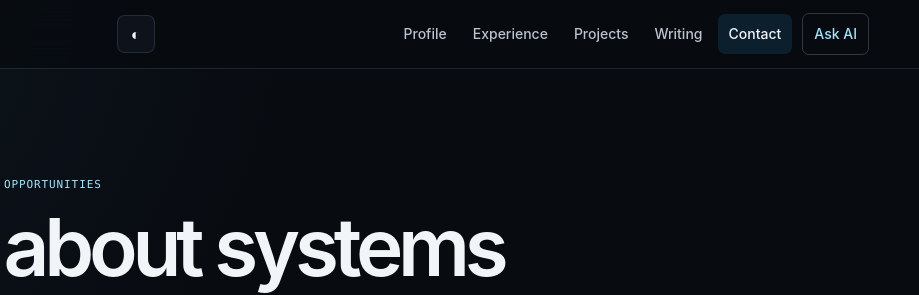
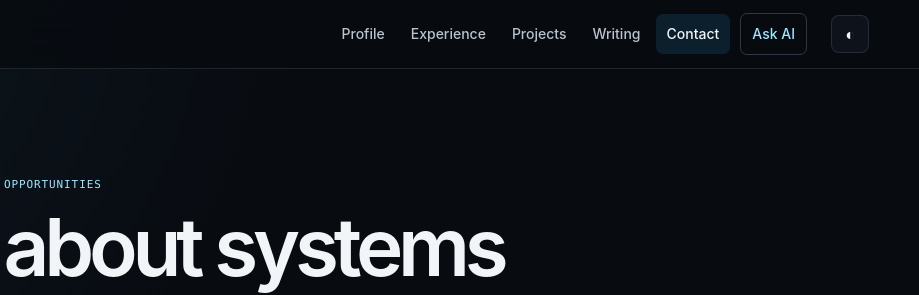
Before and after one commit to chintanpuggalok/chintanpuggalok, an Astro site: page /contact in a window 1280 px wide. Shown: the top 295 px of the page, 361-1280 px from the left. Built offline with nearby package versions, Linux system fonts and the light colour scheme; Astro itself is replaced by a stand-in of ours.

Commit message:
Align portfolio theme toggle in header

```diff
--- a/src/layouts/BaseLayout.astro
+++ b/src/layouts/BaseLayout.astro
@@ -130,10 +130,6 @@ const structuredData = type === "article"
             <span class="brand-mark">CP</span>
             <span><strong>{identity.name}</strong><small>backend systems engineer</small></span>
           </a>
-          <button id="site-theme" class="mobile-nav-toggle" style="display:grid" type="button" aria-label="Toggle light or dark theme">◐</button>
-          <button class="mobile-nav-toggle" type="button" aria-label="Toggle navigation" aria-expanded="false" aria-controls="site-navigation">
-            <svg width="18" height="18" viewBox="0 0 24 24" fill="none" stroke="currentColor" stroke-width="1.8" stroke-linecap="round"><path d="M4 7h16M4 12h16M4 17h16"></path></svg>
-          </button>
           <nav class="site-nav" id="site-navigation" aria-label="Main navigation">
             <a href="/profile" aria-current={path === "/" || path === "/profile" ? "page" : undefined}>Profile</a>
             <a href="/experience" aria-current={path.startsWith("/experience") ? "page" : undefined}>Experience</a>
@@ -142,6 +138,12 @@ const structuredData = type === "article"
             <a href="/contact" aria-current={path === "/contact" ? "page" : undefined}>Contact</a>
             <a class="nav-chat" href="/ask?mode=visual">Ask AI</a>
           </nav>
+          <div class="site-header-actions">
+            <button id="site-theme" class="theme-toggle" type="button" aria-label="Toggle light or dark theme">◐</button>
+            <button class="mobile-nav-toggle" type="button" aria-label="Toggle navigation" aria-expanded="false" aria-controls="site-navigation">
+              <svg width="18" height="18" viewBox="0 0 24 24" fill="none" stroke="currentColor" stroke-width="1.8" stroke-linecap="round"><path d="M4 7h16M4 12h16M4 17h16"></path></svg>
+            </button>
+          </div>
         </div>
       </header>
     )}
--- a/src/styles/global.css
+++ b/src/styles/global.css
@@ -215,6 +215,7 @@ svg {
 
 .site-nav {
   display: flex;
+  margin-left: auto;
   align-items: center;
   gap: 4px;
 }
@@ -240,14 +241,28 @@ svg {
   color: var(--accent-bright);
 }
 
+.site-header-actions {
+  display: flex;
+  align-items: center;
+  gap: 8px;
+}
+
+.theme-toggle,
 .mobile-nav-toggle {
-  display: none;
   width: 38px;
   height: 38px;
   place-items: center;
   border: 1px solid var(--line);
   border-radius: 8px;
   background: var(--panel);
+}
+
+.theme-toggle {
+  display: grid;
+}
+
+.mobile-nav-toggle {
+  display: none;
 }
 
 .page-shell {
@@ -1014,6 +1029,7 @@ svg {
     right: 14px;
     display: grid;
     width: min(260px, calc(100vw - 28px));
+    margin-left: 0;
     padding: 9px;
     border: 1px solid var(--line-strong);
     border-radius: var(--radius);
@@ -1025,6 +1041,10 @@ svg {
 
   .site-nav .nav-chat {
     margin: 4px 0 0;
+  }
+
+  .site-header-actions {
+    margin-left: auto;
   }
 
   .mobile-nav-toggle {
```
